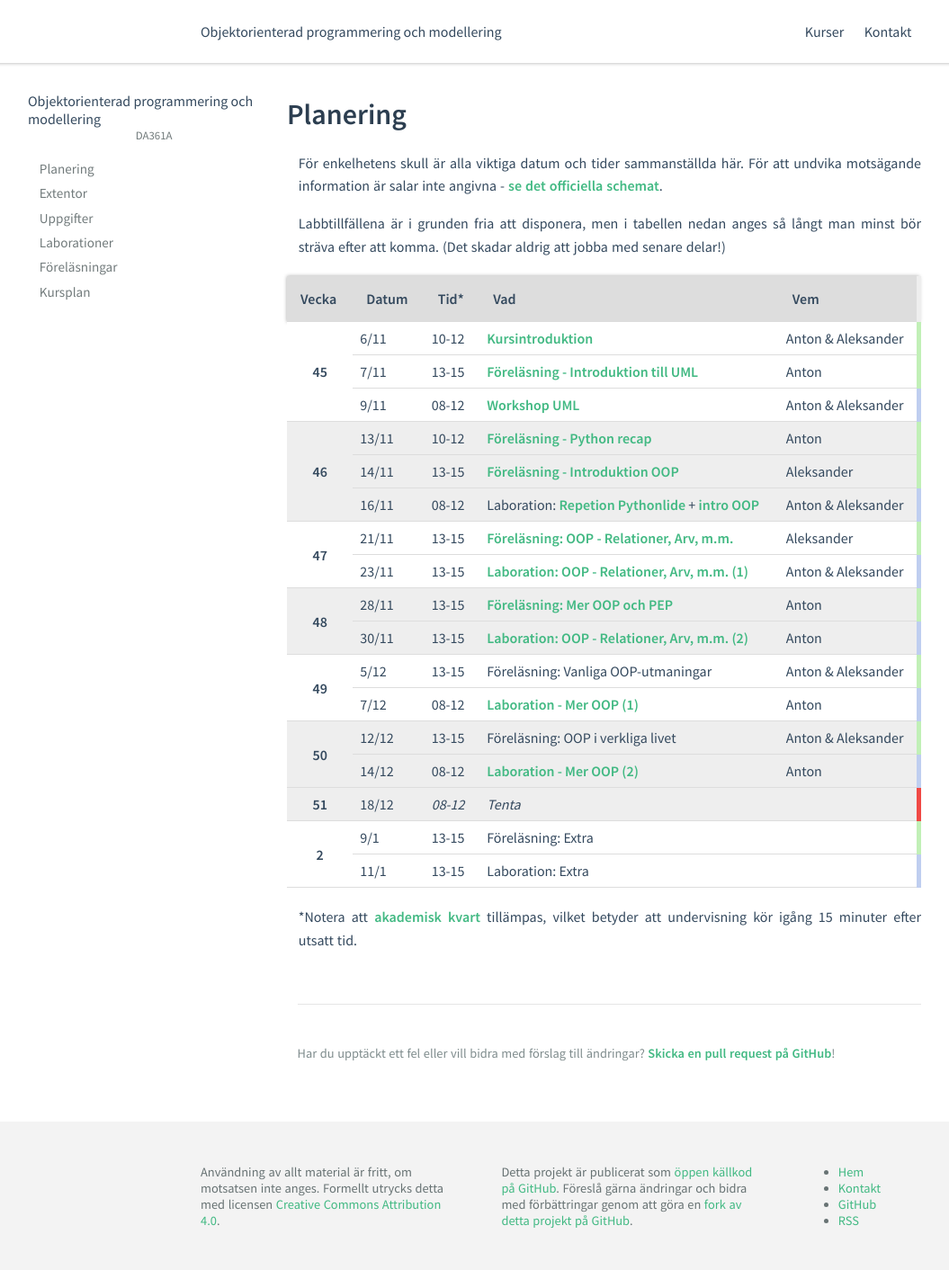
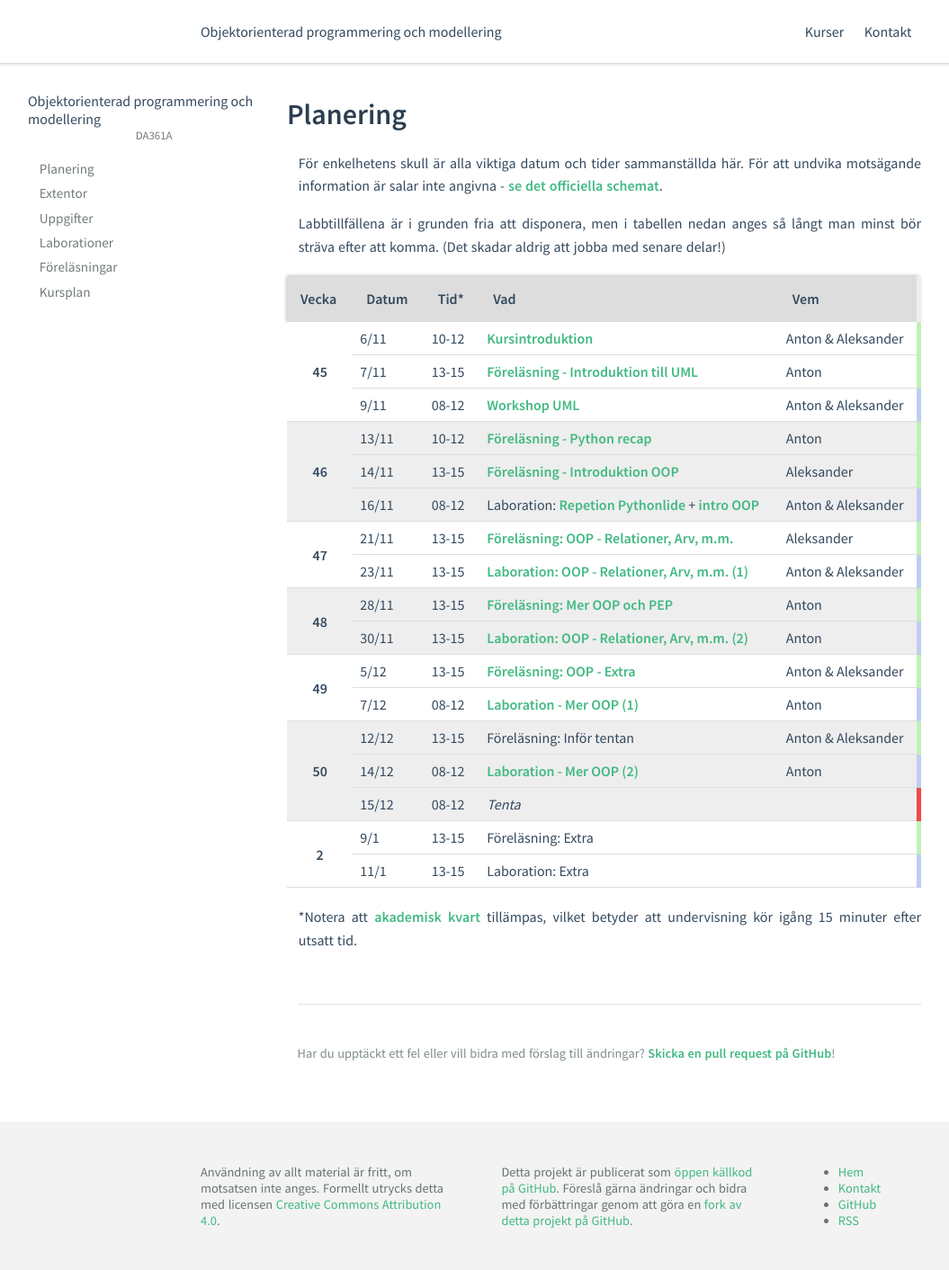
Before and after one commit to stefangeneralao/ia-oop-python, a Jekyll site: the page built from courses/da361a/plan.md, in a window 1280 px wide. Shown: the whole page at 90% size, without its empty margins (17-1072 px from the left). Built offline with Jekyll 4.4.1, drawn with Linux system fonts in a browser that asks for light colours.

Commit message:
Added last lecture

```diff
--- a/_data/da361a.yml
+++ b/_data/da361a.yml
@@ -34,8 +34,8 @@ lectures:
     - name: Python - Mer om OOP
       file: F05
 
-#    - name: Föreläsning 5
-#      file: F06
+    - name: Python - Extra
+      file: F06
 
     # - name: Föreläsning 6
     #   file: F07
--- a/courses/da361a/plan.md
+++ b/courses/da361a/plan.md
@@ -90,7 +90,7 @@ Labbtillfällena är i grunden fria att disponera, men i tabellen nedan anges s
         <td rowspan="2">49</td>
         <td>5/12</td>
         <td>13-15</td>
-        <td>Föreläsning: Vanliga OOP-utmaningar</td>
+        <td><a href="/courses/da361a/lectures/F06.html">Föreläsning: OOP - Extra</a></td>
         <td>Anton &amp; Aleksander</td>
     </tr>
     <tr class="laboration even">
@@ -101,10 +101,10 @@ Labbtillfällena är i grunden fria att disponera, men i tabellen nedan anges s
     </tr>
 
     <tr class="lecture odd">
-        <td rowspan="2">50</td>
+        <td rowspan="3">50</td>
         <td>12/12</td>
         <td>13-15</td>
-        <td>Föreläsning: OOP i verkliga livet</td>
+        <td>Föreläsning: Inför tentan</td>
         <td>Anton &amp; Aleksander</td>
     </tr>
 	<tr class="laboration odd">
@@ -113,10 +113,8 @@ Labbtillfällena är i grunden fria att disponera, men i tabellen nedan anges s
 		<td><a href="/courses/da361a/exercises/L03.html">Laboration - Mer OOP (2)</a></td>
         <td>Anton</td>
 	</tr>
-
     <tr class="tenta assignment odd">
-        <td rowspan="1">51</td>
-        <td>18/12</td>
+        <td>15/12</td>
         <td>08-12</td>
         <td>Tenta</td>
         <td></td>
```
Also changed, not shown: courses/da361a/lectures/F06.md (+6 -2 lines), 1 other file.
